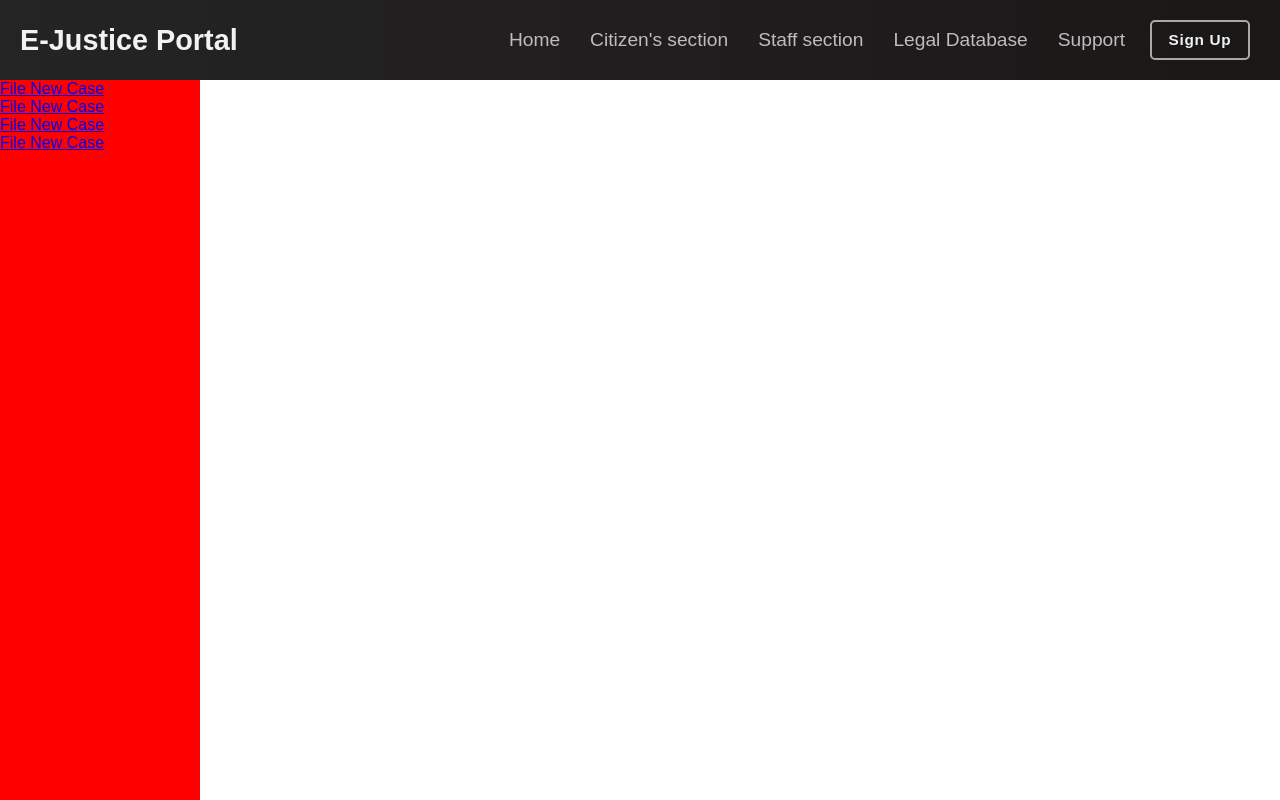
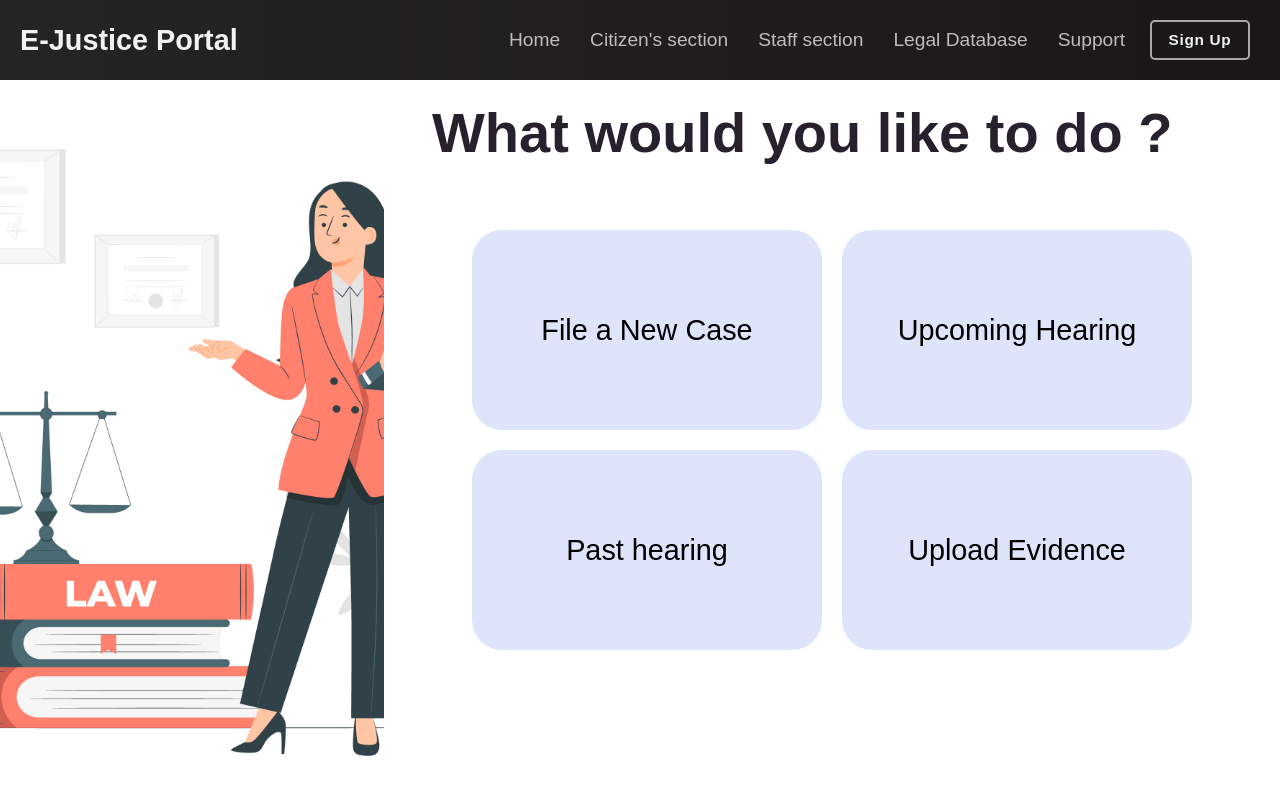
Before and after one commit to KILLERTIAN/case-management, a React (Create React App) app: page /citizen-section in a window 1280 px wide. Shown: the top 800 px of the page. Built offline with nearby package versions, Linux system fonts and the light colour scheme.

Commit message:
Citizen-section added

```diff
--- a/src/components/pages/Citizen_section.css
+++ b/src/components/pages/Citizen_section.css
@@ -1,12 +1,64 @@
 * {
+    margin: 0;
     padding: 0;
-    margin: 0;
+    font-family: 'Poppins', sans-serif;
+
 }
 
-.citizen-sidebar {
+.citizen-main-body {
+    width: 100%;
+    height: 90vh;
     display: flex;
+    align-items: center;
+    justify-content: center;
+    background-color: #fff;
+    flex-direction: row;
+}
+
+.citizen-sec-image {
+    position: absolute;
+    height: 90vh;
+    width: 30vw;
+    z-index: 9;
+    left: 0;
+    top: 10vh;
+}
+
+.citizen-nav {
+    display: flex;
+    position: relative;
+    left: 15vw;
+    height: 100%;
     flex-direction: column;
-    width: 200px;
-    height: 90vh;
-    background-color: red;
+
 }
+
+.citizen-question {
+    font-size: 3.5em;
+    color: #26212d;
+    font-weight: 600;
+    margin: 20px;
+    margin-bottom: 5px;
+}
+
+.citizen-btn-nav {
+    margin: 50px;
+}
+
+.citizen-nav-button {
+    height: 200px;
+    width: 350px;
+    border: none;
+    border-radius: 30px;
+    margin: 10px;
+    font-size: 1.8em;
+    font-weight: 500;
+    background-color: #dee5fb;
+    cursor: pointer;
+    transition: 0.15s;
+}
+
+.citizen-nav-button:hover {
+    background-color: #def4fb;
+    transform: scale(1.012);
+}
--- a/src/components/pages/Citizen_section.js
+++ b/src/components/pages/Citizen_section.js
@@ -1,22 +1,37 @@
 import React from 'react';
 import { Link } from 'react-router-dom';
-import './Citizen_section.css';
 
 // import { Route, BrowserRouter as Router, Routes } from 'react-router-dom';
-// import sidebar_menu_citizen from './sidebar_menu_citizen';
+import sidebar_menu_citizen from './sidebar_menu_citizen';
+import './Citizen_section.css'
 
 
 function Citizen_section() {
     return (
-        <>
-            <section className='citizen-sidebar'>
+        <div >
 
-                <Link>File New Case</Link>
-                <Link>File New Case</Link>
-                <Link>File New Case</Link>
-                <Link>File New Case</Link>
+            <section className='citizen-main-body'>
+                <img src="images/8777961.jpg" alt="" className='citizen-sec-image' />
+                <div className="citizen-nav">
+                    <h1 className='citizen-question'>What would you like to do ?</h1>
+                    <div className="citizen-btn-nav">
+                        <div>
+                            <button className="citizen-nav-button">
+                                File a New Case
+                            </button>
+                            <button className="citizen-nav-button">Upcoming Hearing</button>
+                        </div>
+                        <div>
+                            <button className="citizen-nav-button">Past hearing</button>
+                            <button className="citizen-nav-button">Upload Evidence</button>
+                        </div>
+
+                    </div>
+
+
+                </div>
             </section>
-        </>
+        </div>
     )
 }
 
```
Also changed, not shown: public/images/8777961.jpg (added), public/images/lawyer.avif (added).
